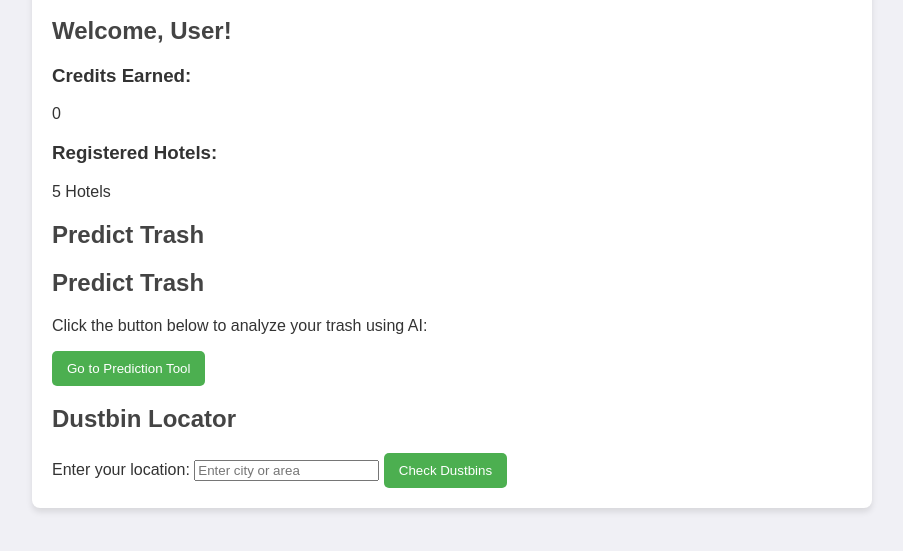
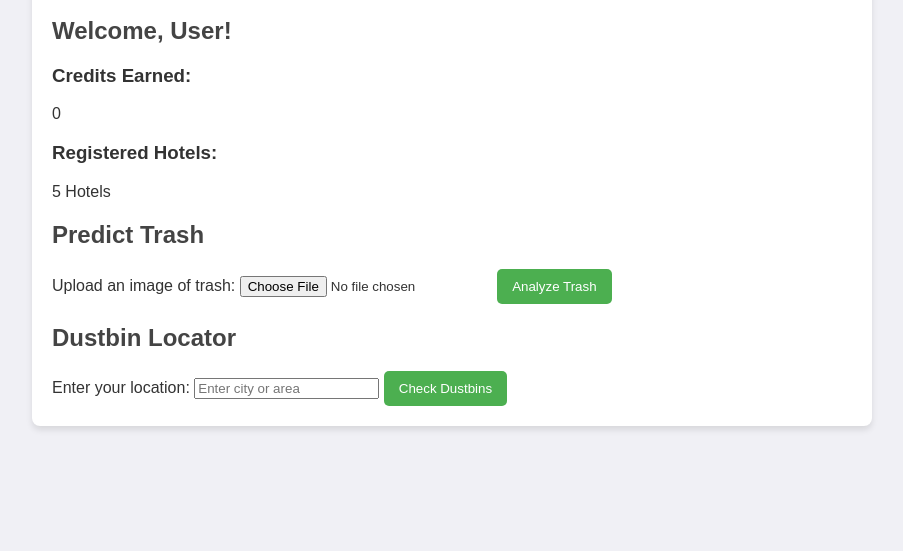
Before and after one commit to Maangalya-senthilkumar/trash, a plain HTML site: page index.html in a window 1280 px wide. Shown: the part 145-696 px from the top of the page, without its empty margins (188-1091 px from the left). Drawn offline with Linux system fonts and the light colour scheme.

Commit message:
Update index.html

```diff
--- a/index.html
+++ b/index.html
@@ -37,14 +37,9 @@
         <section id="predict">
             <h2>Predict Trash</h2>
             <form id="trashForm">
-                <!-- Trash Prediction Section -->
-<section id="predict">
-    <h2>Predict Trash</h2>
-    <p>Click the button below to analyze your trash using AI:</p>
-    <button onclick="openGradio()">Go to Prediction Tool</button>
-</section>
-
-
+                <label for="trashImage">Upload an image of trash:</label>
+                <input type="file" id="trashImage" accept="image/*">
+                <button type="submit">Analyze Trash</button>
             </form>
             <div id="trashResult" class="result"></div>
         </section>
```
